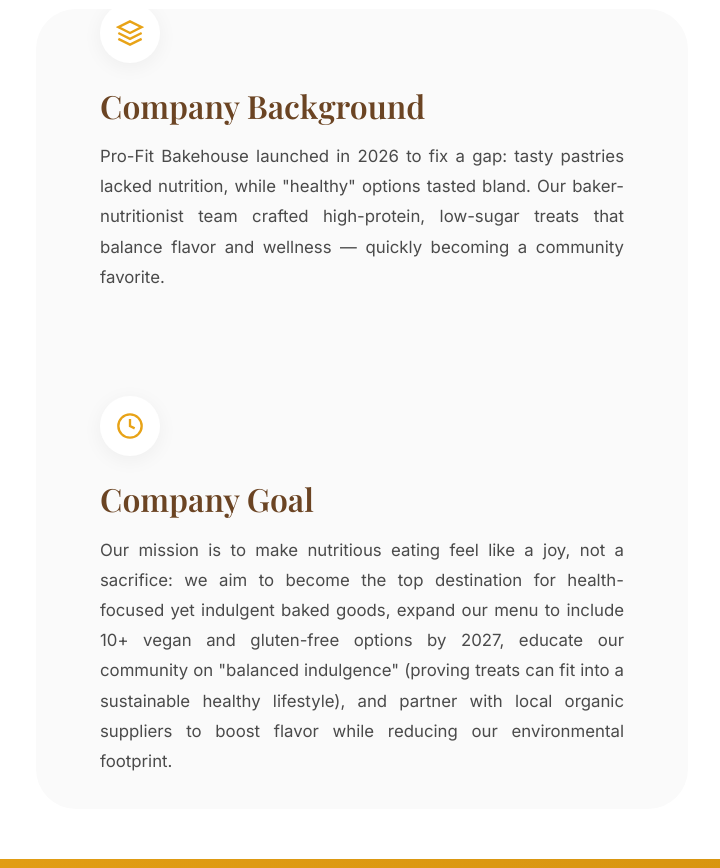
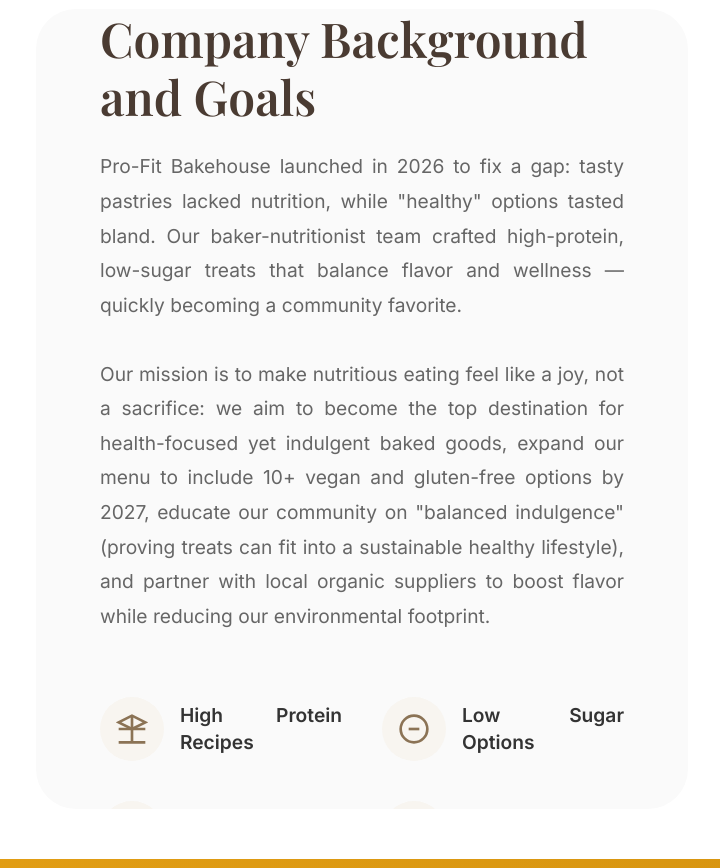
Before and after one commit to QtImM/7780_ass1, a plain HTML site: page homepage/index.html in a window 1280 px wide. Shown: the part 2392-3260 px from the top of the page, 560-1280 px from the left. Drawn offline with nearby package versions, Linux system fonts and the light colour scheme.

Commit message:
Update brand story text and styling in About Us section

```diff
--- a/homepage/index.css
+++ b/homepage/index.css
@@ -724,16 +724,86 @@ h3 {
     background: #FAFAFA;
     order: 2;
     display: flex;
+    flex-direction: column;
     justify-content: center;
-    align-items: center;
-}
-
-.about-story-grid {
-    display: flex;
-    flex-direction: column;
-    gap: var(--space-xl);
+    align-items: flex-start;
+}
+
+.section-tag {
+    display: inline-block;
+    padding: 6px 12px;
+    background: #F0E6D2;
+    color: #8B7355;
+    font-size: 0.8rem;
+    font-weight: 700;
+    text-transform: uppercase;
+    letter-spacing: 1px;
+    border-radius: 4px;
+    margin-bottom: var(--space-md);
+}
+
+.about-title {
+    font-size: clamp(2rem, 4vw, 3rem);
+    color: #4A3B32;
+    /* Deep brown */
+    font-family: var(--font-display);
+    margin-bottom: var(--space-md);
+    line-height: 1.2;
+}
+
+.about-text-intro {
+    font-size: 1.2rem;
+    line-height: 1.8;
+    color: #666;
+    margin-bottom: var(--space-xl);
+    text-align: justify;
+}
+
+.about-features {
+    display: grid;
+    grid-template-columns: repeat(2, 1fr);
+    gap: var(--space-lg);
     width: 100%;
-    max-width: 600px;
+}
+
+.feature-item {
+    display: flex;
+    align-items: center;
+    gap: var(--space-sm);
+}
+
+.feature-icon {
+    width: 64px;
+    height: 64px;
+    background: #F8F5F0;
+    /* Light cream circle */
+    border-radius: 50%;
+    display: flex;
+    align-items: center;
+    justify-content: center;
+    flex-shrink: 0;
+    color: #8B7355;
+    /* Icon color */
+}
+
+.feature-icon svg {
+    width: 32px;
+    height: 32px;
+}
+
+.feature-item span {
+    font-weight: 600;
+    color: #333;
+    font-size: 1.2rem;
+    line-height: 1.4;
+    text-align: justify;
+}
+
+/* Responsiveness for features */
+@media (max-width: 600px) {
+    .about-features {
+        grid-template-columns: 1fr;
+    }
 }
 
 /* Desktop Styles */
@@ -768,66 +838,11 @@ h3 {
         display: flex;
         flex-direction: column;
         justify-content: center;
+        align-items: flex-start;
         border-radius: 40px;
         overflow: hidden;
         /* Ensure rounded corners clip background */
     }
-}
-
-.about-story-block {
-    display: flex;
-    flex-direction: column;
-    padding: 0;
-    background: transparent;
-    border-radius: 0;
-    box-shadow: none;
-    border: none;
-    position: relative;
-    margin-bottom: var(--space-lg);
-}
-
-.about-story-block::after {
-    display: none;
-}
-
-.about-story-block:hover {
-    transform: none;
-    box-shadow: none;
-}
-
-.about-story-icon {
-    width: 60px;
-    height: 60px;
-    background: var(--color-white);
-    border-radius: var(--radius-full);
-    display: flex;
-    align-items: center;
-    justify-content: center;
-    color: var(--color-accent);
-    margin-bottom: var(--space-md);
-    box-shadow: 0 4px 20px rgba(0, 0, 0, 0.05);
-}
-
-.about-story-icon svg {
-    width: 28px;
-    height: 28px;
-}
-
-.about-story-title {
-    font-size: 2rem;
-    /* Larger title */
-    color: var(--color-primary-dark);
-    margin-bottom: var(--space-sm);
-    font-family: var(--font-display);
-    position: relative;
-}
-
-.about-text {
-    text-align: justify;
-    margin-bottom: 0;
-    font-size: 1.05rem;
-    line-height: 1.8;
-    color: var(--color-text);
 }
 
 /* === Menu Highlights === */
--- a/homepage/index.html
+++ b/homepage/index.html
@@ -213,39 +213,57 @@
         <img src="/homepage/image/Page 1/門店內部圖 with 客人.png" alt="Pro-Fit Bakehouse Interior">
       </div>
       <div class="about-content reveal">
-        <div class="about-story-grid">
-          <div class="about-story-block">
-            <div class="about-story-icon">
+        <span class="section-tag">OUR STORY</span>
+        <h2 class="about-title">Company Background and Goals</h2>
+        <p class="about-text-intro">
+          Pro-Fit Bakehouse launched in 2026 to fix a gap: tasty pastries lacked nutrition, while "healthy" options
+          tasted
+          bland. Our baker-nutritionist team crafted high-protein, low-sugar treats that balance flavor and wellness —
+          quickly becoming a community favorite.
+          <br><br>
+          Our mission is to make nutritious eating feel like a joy, not a sacrifice: we aim to become the top
+          destination for health-focused yet indulgent baked goods, expand our menu to include 10+ vegan and gluten-free
+          options by 2027, educate our community on "balanced indulgence" (proving treats can fit into a sustainable
+          healthy lifestyle), and partner with local organic suppliers to boost flavor while reducing our environmental
+          footprint.
+        </p>
+
+        <div class="about-features">
+          <div class="feature-item">
+            <div class="feature-icon">
+              <svg viewBox="0 0 24 24" fill="none" stroke="currentColor" stroke-width="2">
+                <path d="M2 22h20M12 2v20M2 12h20"></path> <!-- Abstract leaf/protein icon replacement -->
+                <path d="M12 2L2 7l10 5 10-5-10-5z"></path> <!-- Using layers for protein/complexity -->
+              </svg>
+            </div>
+            <span>High Protein Recipes</span>
+          </div>
+          <div class="feature-item">
+            <div class="feature-icon">
+              <svg viewBox="0 0 24 24" fill="none" stroke="currentColor" stroke-width="2">
+                <circle cx="12" cy="12" r="10"></circle>
+                <line x1="8" y1="12" x2="16" y2="12"></line> <!-- Minus sign for Low Sugar -->
+              </svg>
+            </div>
+            <span>Low Sugar Options</span>
+          </div>
+          <div class="feature-item">
+            <div class="feature-icon">
               <svg viewBox="0 0 24 24" fill="none" stroke="currentColor" stroke-width="2">
                 <path d="M12 2L2 7l10 5 10-5-10-5z"></path>
                 <path d="M2 17l10 5 10-5"></path>
-                <path d="M2 12l10 5 10-5"></path>
+                <path d="M2 12l10 5 10-5"></path> <!-- Layers for stacking/fresh baked -->
               </svg>
             </div>
-            <h3 class="about-story-title">Company Background</h3>
-            <p class="about-text">
-              Pro-Fit Bakehouse launched in 2026 to fix a gap: tasty pastries lacked nutrition, while "healthy" options
-              tasted bland. Our baker-nutritionist team crafted high-protein, low-sugar treats that balance flavor and
-              wellness — quickly becoming a community favorite.
-            </p>
+            <span>Fresh Daily Baked</span>
           </div>
-
-          <div class="about-story-block">
-            <div class="about-story-icon">
+          <div class="feature-item">
+            <div class="feature-icon">
               <svg viewBox="0 0 24 24" fill="none" stroke="currentColor" stroke-width="2">
-                <circle cx="12" cy="12" r="10"></circle>
-                <polyline points="12 6 12 12 16 14"></polyline>
+                <path d="M12 22s8-4 8-10V5l-8-3-8 3v7c0 6 8 10 8 10z"></path> <!-- Shield for Premium/Quality -->
               </svg>
             </div>
-            <h3 class="about-story-title">Company Goal</h3>
-            <p class="about-text">
-              Our mission is to make nutritious eating feel like a joy, not a sacrifice: we aim to become the top
-              destination for health-focused yet indulgent baked goods, expand our menu to include 10+ vegan and
-              gluten-free options by 2027, educate our community on "balanced indulgence" (proving treats can fit into a
-              sustainable healthy lifestyle), and partner with local organic suppliers to boost flavor while reducing
-              our environmental footprint.
-            </p>
-
+            <span>Premium Ingredients</span>
           </div>
         </div>
       </div>
```
